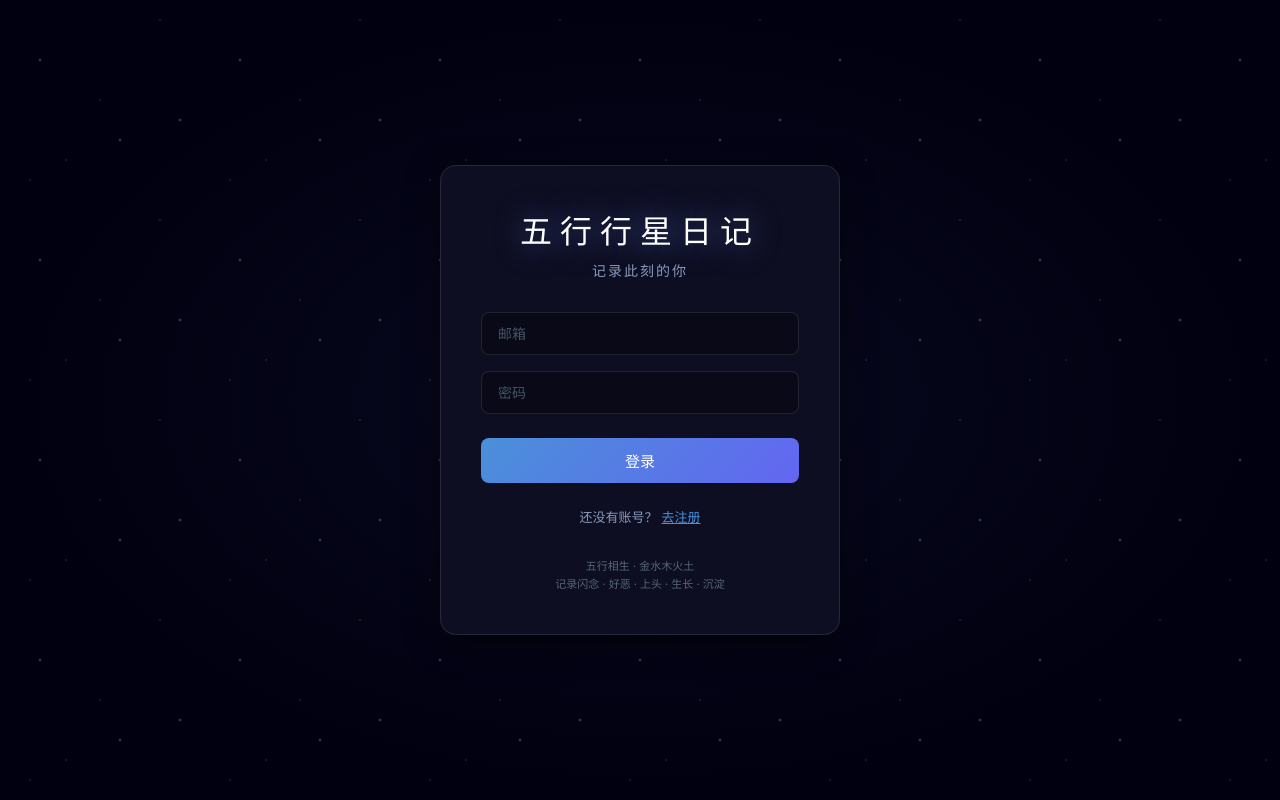
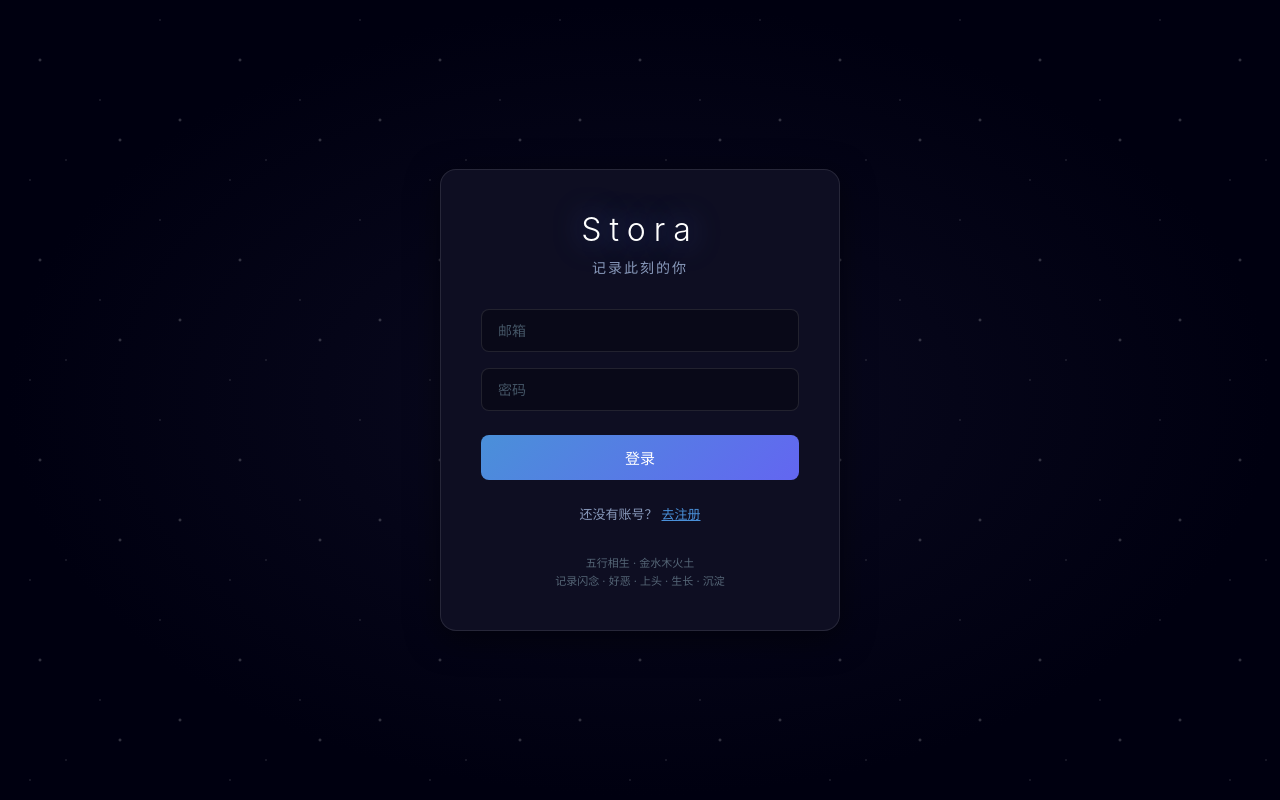
Before and after one commit to chensn05/stora, a React (Vite) app in the folder frontend/: page / in a window 1280 px wide. Built offline with nearby package versions, Linux system fonts and the light colour scheme; no server answers; a web font is replaced by a local one.

Commit message:
rename login title to Stora

```diff
--- a/frontend/src/auth/LoginPage.tsx
+++ b/frontend/src/auth/LoginPage.tsx
@@ -88,7 +88,7 @@ export default function LoginPage() {
           marginBottom: '8px',
           textShadow: '0 0 30px rgba(100, 150, 255, 0.6)',
         }}>
-          五行行星日记
+          Stora
         </h1>
         <p style={{
           color: '#8899bb',
```
